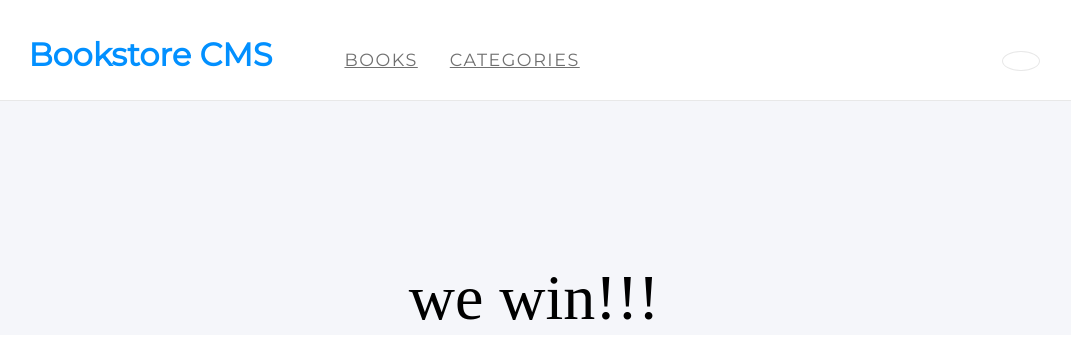
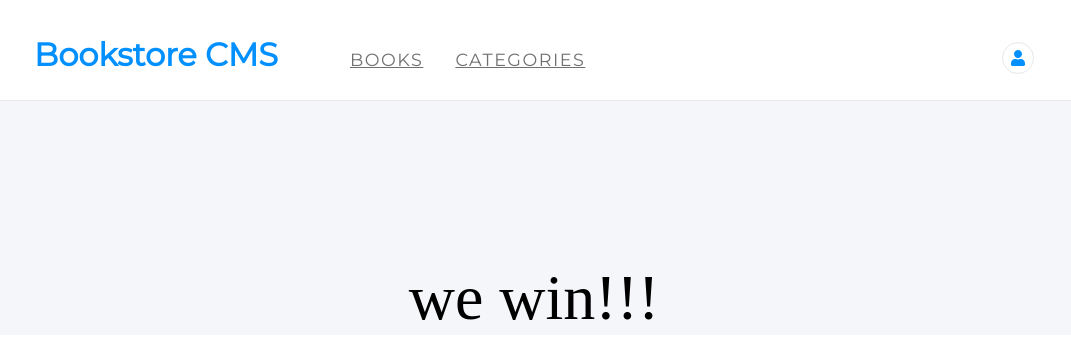
Before and after one commit to Adewunmi97/react-bookstore, a React (Create React App) app: page /categories in a window 1280 px wide. Shown: the top 358 px of the page, without its empty margins (106-1177 px from the left). Built offline with nearby package versions, Linux system fonts and the light colour scheme.

Commit message:
modify styles

```diff
--- a/package.json
+++ b/package.json
@@ -3,10 +3,14 @@
   "version": "0.1.0",
   "private": true,
   "dependencies": {
+    "@fortawesome/fontawesome-svg-core": "^1.2.36",
+    "@fortawesome/free-solid-svg-icons": "^5.15.4",
+    "@fortawesome/react-fontawesome": "^0.1.16",
     "@testing-library/jest-dom": "^5.11.4",
     "@testing-library/react": "^11.1.0",
     "@testing-library/user-event": "^12.1.10",
     "axios": "^0.21.1",
+    "faker": "^5.5.3",
     "prop-types": "^15.7.2",
     "react": "^17.0.2",
     "react-dom": "^17.0.2",
@@ -15,6 +19,7 @@
     "react-scripts": "4.0.3",
     "react-uuid": "^1.0.2",
     "redux": "^4.1.1",
+    "redux-devtools-extension": "^2.13.9",
     "redux-logger": "^3.0.6",
     "redux-thunk": "^2.3.0",
     "uuid": "^8.3.2",
--- a/src/App.css
+++ b/src/App.css
@@ -1,8 +1,5 @@
 .main-container {
-  width: 100%;
   height: 100%;
-
-  /* padding: 6.313rem 3.75rem 7.688rem 6.25rem; */
   background-color: #f5f6fa;
 }
 
@@ -10,9 +7,7 @@
   align-content: center;
   width: 100%;
   height: 50%;
-
-  /* margin: 0 2.5rem 4.063rem 0;
-  padding: 0 0 49.625rem; */
+  padding: 0 0 30px;
   border-radius: 4px;
   box-shadow: 0 0 60px 0 rgba(0, 0, 0, 0.05);
   background-color: #fafafa;
--- a/src/components/Book.js
+++ b/src/components/Book.js
@@ -5,7 +5,7 @@ import deleteBook from '../redux/books/delete/deleteBookReducer';
 import './Books.css';
 
 function Book({
-  title, category, id, progress,
+  title, category, id, progress, author,
 }) {
   const [message, setMessage] = useState(' ');
 
@@ -22,7 +22,9 @@ function Book({
           <div>
             <p className="book-category">{category}</p>
             <h4 className="book-title">{title}</h4>
-            <p className="book-author">Book Author: Not Set</p>
+            <p className="book-author">
+              {author}
+            </p>
             <div className="book-atr">
               <p>Comments |</p>
               <button className="btn-primary" id={id} type="button" onClick={() => handleDeleteBook(id)}>
@@ -44,6 +46,7 @@ Book.propTypes = {
   id: PropTypes.string.isRequired,
   title: PropTypes.string.isRequired,
   category: PropTypes.string.isRequired,
+  author: PropTypes.string.isRequired,
   progress: ShowProgress.propTypes.progress.isRequired,
 };
 
--- a/src/components/Books.css
+++ b/src/components/Books.css
@@ -2,9 +2,11 @@
 @import url('https://fonts.googleapis.com/css2?family=Montserrat&family=Roboto&display=swap');
 
 .list {
-  width: 80%;
-  margin-left: auto;
-  margin-right: auto;
+  /* width: 10%; */
+
+  /* margin-left: auto;
+  margin-right: auto; */
+  padding: 20px;
   display: flex;
   flex-direction: column;
   gap: 1.5rem;
@@ -118,3 +120,9 @@
 .myform {
   margin-bottom: 10%;
 }
+
+.wrapper-div,
+header nav {
+  max-width: 1000px;
+  margin: auto;
+}
--- a/src/components/Books.js
+++ b/src/components/Books.js
@@ -1,6 +1,7 @@
 /* eslint-disable jsx-a11y/label-has-associated-control */
 import React, { useState, useEffect } from 'react';
 import { useDispatch, useSelector } from 'react-redux';
+import faker from 'faker';
 import { v4 as uuidv4 } from 'uuid';
 import { postBookRequest } from '../redux/books/post/bookReducer';
 import { fetchBooks } from '../redux/books/get/getBooksReducer';
@@ -23,7 +24,6 @@ function Books() {
 
   const submitBookToStore = (e) => {
     e.preventDefault();
-
     if (title && author && category) {
       dispatch(
         postBookRequest({
@@ -42,7 +42,7 @@ function Books() {
   };
 
   return (
-    <div className="container">
+    <div className="container wrapper-div">
       <div>
         {booksData.length < 1 ? (
           <p>No books found, please add some...</p>
@@ -53,7 +53,7 @@ function Books() {
               key={book.item_id}
               id={book.item_id}
               title={book.title}
-              author={book.author}
+              author={faker.name.firstName()}
               category={book.category}
             />
           ))
--- a/src/components/Navigation.css
+++ b/src/components/Navigation.css
@@ -6,12 +6,12 @@ header {
 }
 
 nav {
-  width: 80%;
-  margin-left: auto;
-  margin-right: auto;
   display: flex;
   justify-content: space-between;
   align-items: baseline;
+  max-width: 1000px;
+  margin: auto;
+  width: 100%;
 }
 
 .nav-title {
@@ -38,6 +38,11 @@ a:focus {
 .user-icon-wrapper {
   border: solid 1px #e8e8e8;
   border-radius: 50%;
+  width: 30px;
+  height: 30px;
+  display: flex;
+  align-items: center;
+  justify-content: center;
 }
 
 .fa-user-alt {
--- a/src/components/Navigation.js
+++ b/src/components/Navigation.js
@@ -2,6 +2,8 @@ import React from 'react';
 import {
   BrowserRouter as Router, Switch, Link, Route,
 } from 'react-router-dom';
+import { FontAwesomeIcon } from '@fortawesome/react-fontawesome';
+import { faUser } from '@fortawesome/free-solid-svg-icons';
 import Books from './Books';
 import Categories from './Categories';
 import './Navigation.css';
@@ -28,7 +30,7 @@ export default function Nav() {
             </ul>
           </div>
           <div className="user-icon-wrapper">
-            <i className="fas fa-user-alt" />
+            <FontAwesomeIcon icon={faUser} color="#0290ff" />
           </div>
         </nav>
       </header>
--- a/src/components/ShowProgress.css
+++ b/src/components/ShowProgress.css
@@ -6,7 +6,7 @@
 }
 
 .curent-chapter-wrapper {
-  margin-right: 9.2rem;
+  padding-left: 60px;
 }
 
 .book-progress-update {
@@ -18,6 +18,13 @@
   border-right: 1px solid #e8e8e8;
   border-radius: 4px;
   padding-right: 5.75rem;
+}
+
+h3 {
+  opacity: 0.5;
+  font-family: "Montserrat", sans-serif;
+  font-weight: bold;
+  color: #121212;
 }
 
 .circle {
--- a/src/redux/books/post/bookReducer.js
+++ b/src/redux/books/post/bookReducer.js
@@ -20,7 +20,6 @@ export const postBookRequest = ({
     category,
   }).then((response) => {
     dispatch(bookActions.addBookSuccess(response.data));
-    window.location.reload();
   }).catch((error) => {
     dispatch(bookActions.addbookFailure(error));
   });
```
Also changed, not shown: 1 other file (tests, documents, lock files or other folders).
